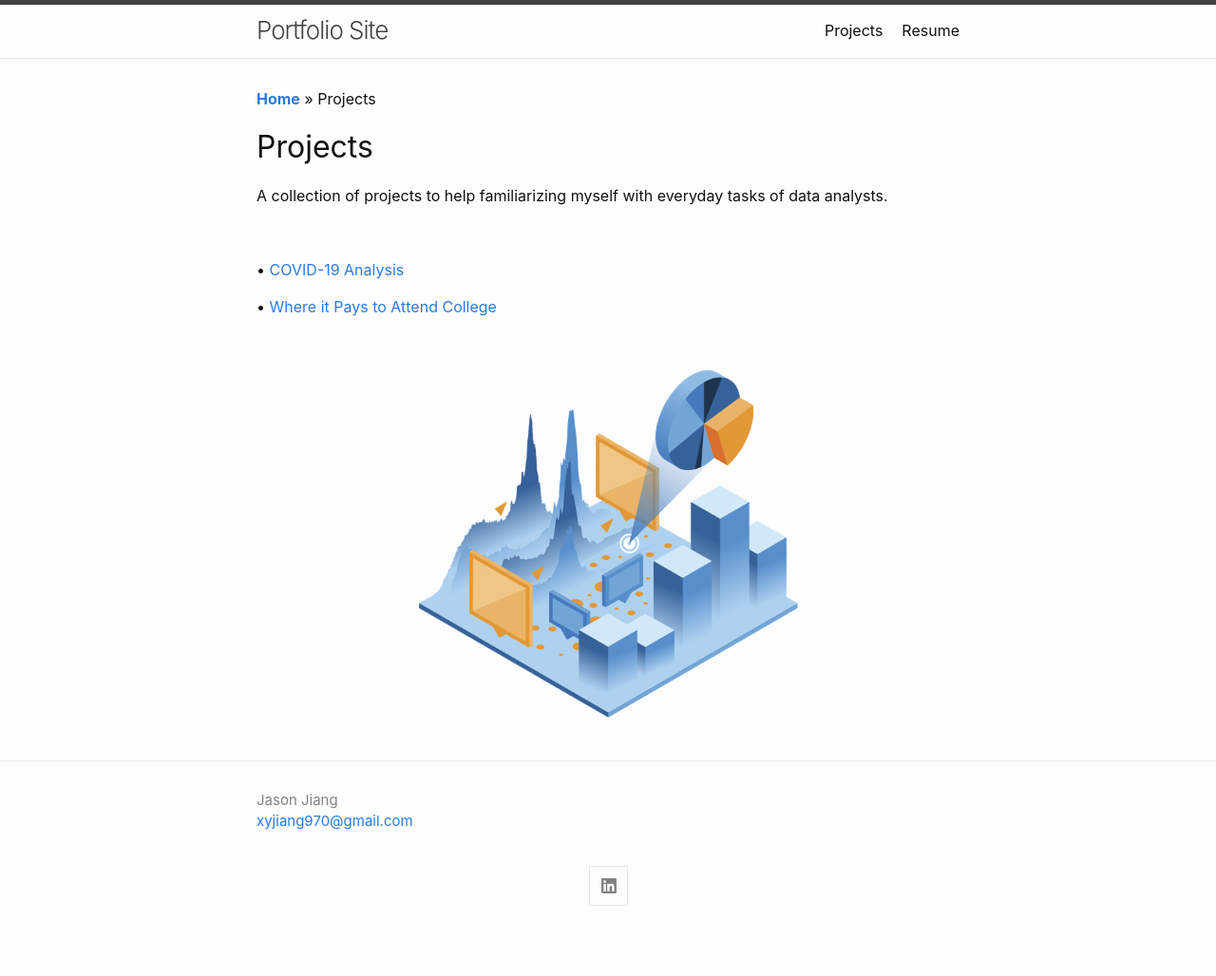
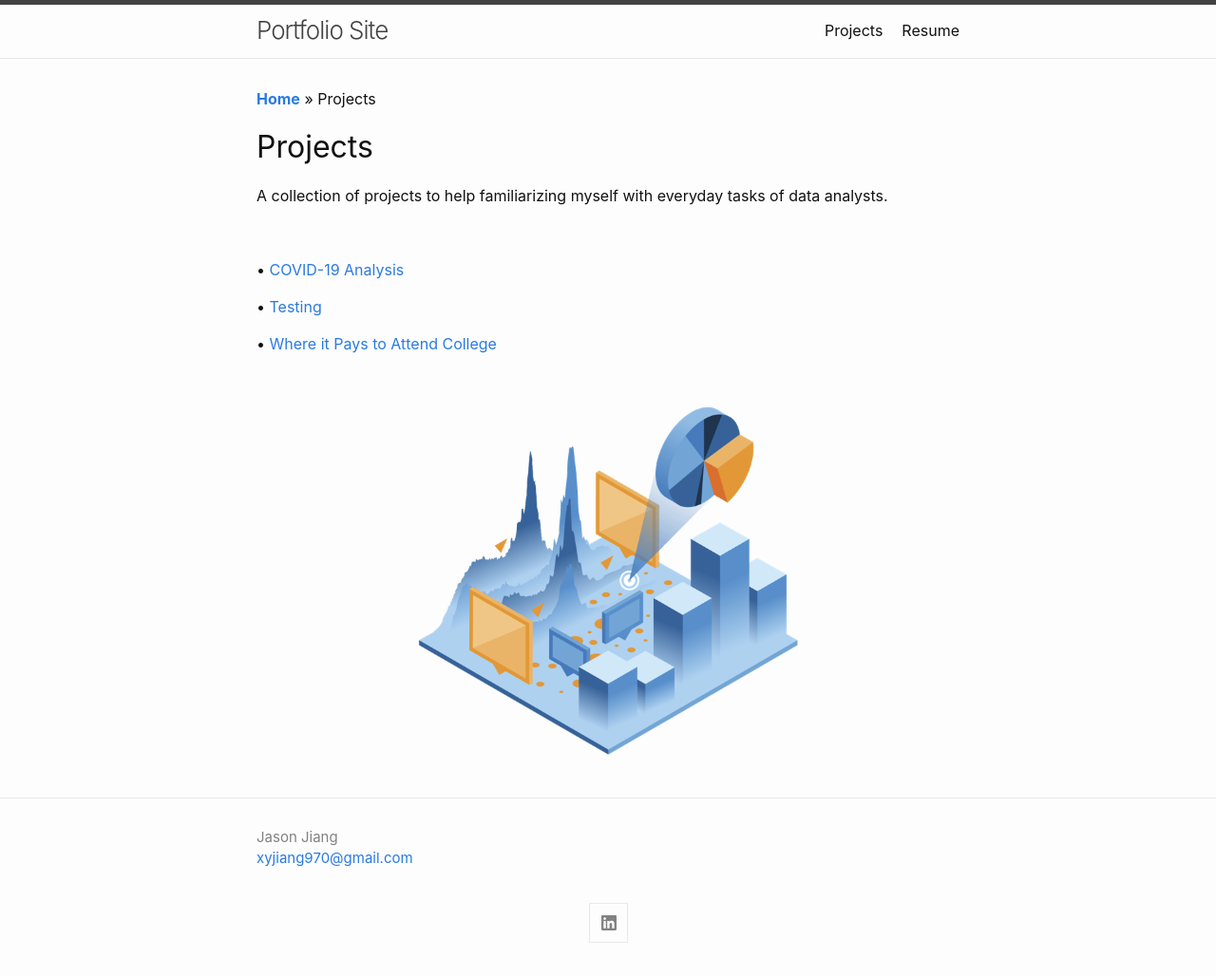
Before and after one commit to xyjiang970/xyjiang970.github.io, a Jekyll site: the page built from projects/projects_home.md, in a window 1280 px wide. Shown: the whole page at 95% size. Built offline with Jekyll 4.4.1, drawn with Linux system fonts in a browser that asks for light colours; before the commit the page ends 989 px from its top, so only the background shows below that.

Commit message:
Update projects_home.md

```diff
--- a/projects/projects_home.md
+++ b/projects/projects_home.md
@@ -13,6 +13,8 @@ A collection of projects to help familiarizing myself with everyday tasks of dat
 
 • <a href="../projects/covid_19_analysis/Covid-data-analysis.html" target="_blank">COVID-19 Analysis</a>
 
+• [Testing](../Covid-data-analysis.md)
+
 • [Where it Pays to Attend College](#)
 
 <br>
```
